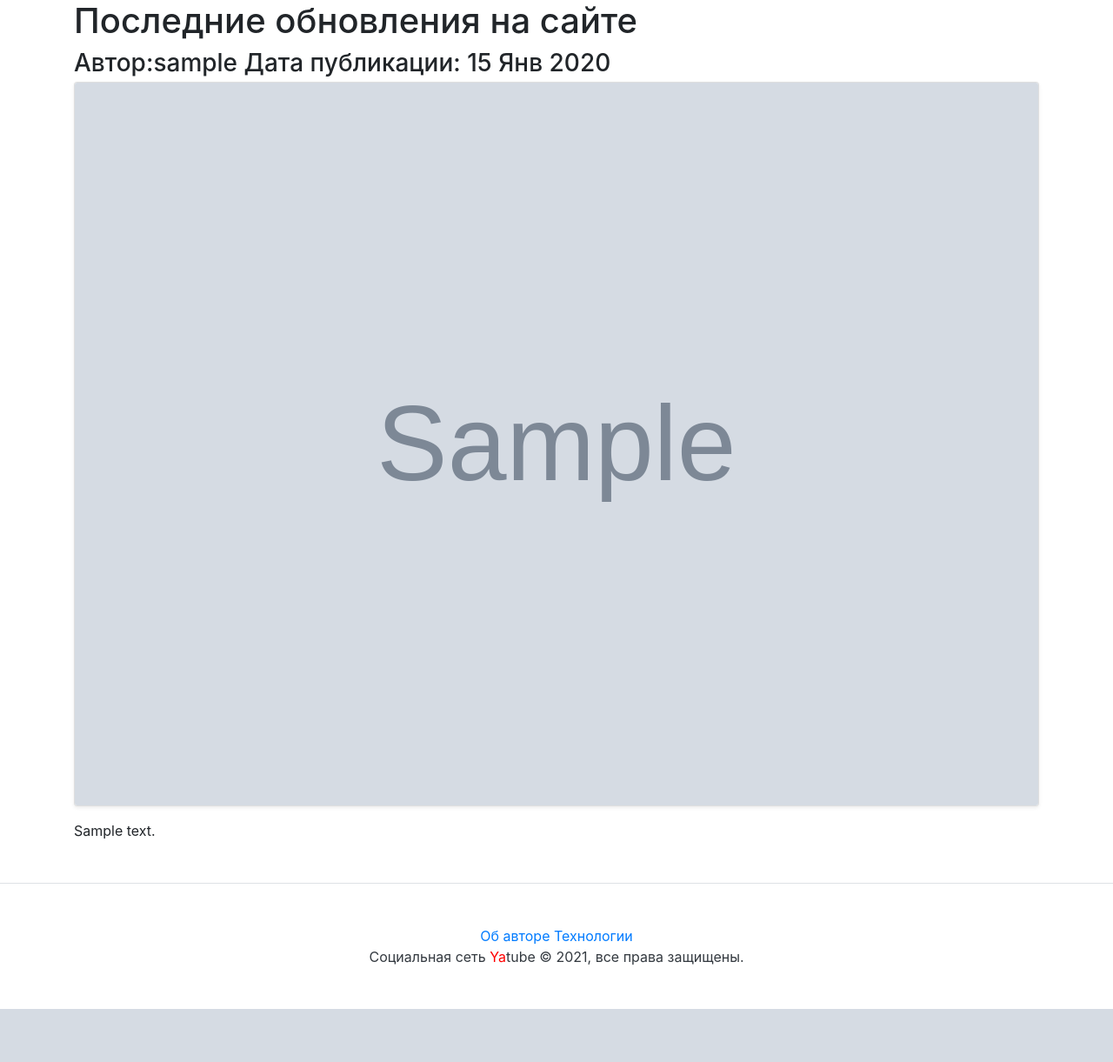
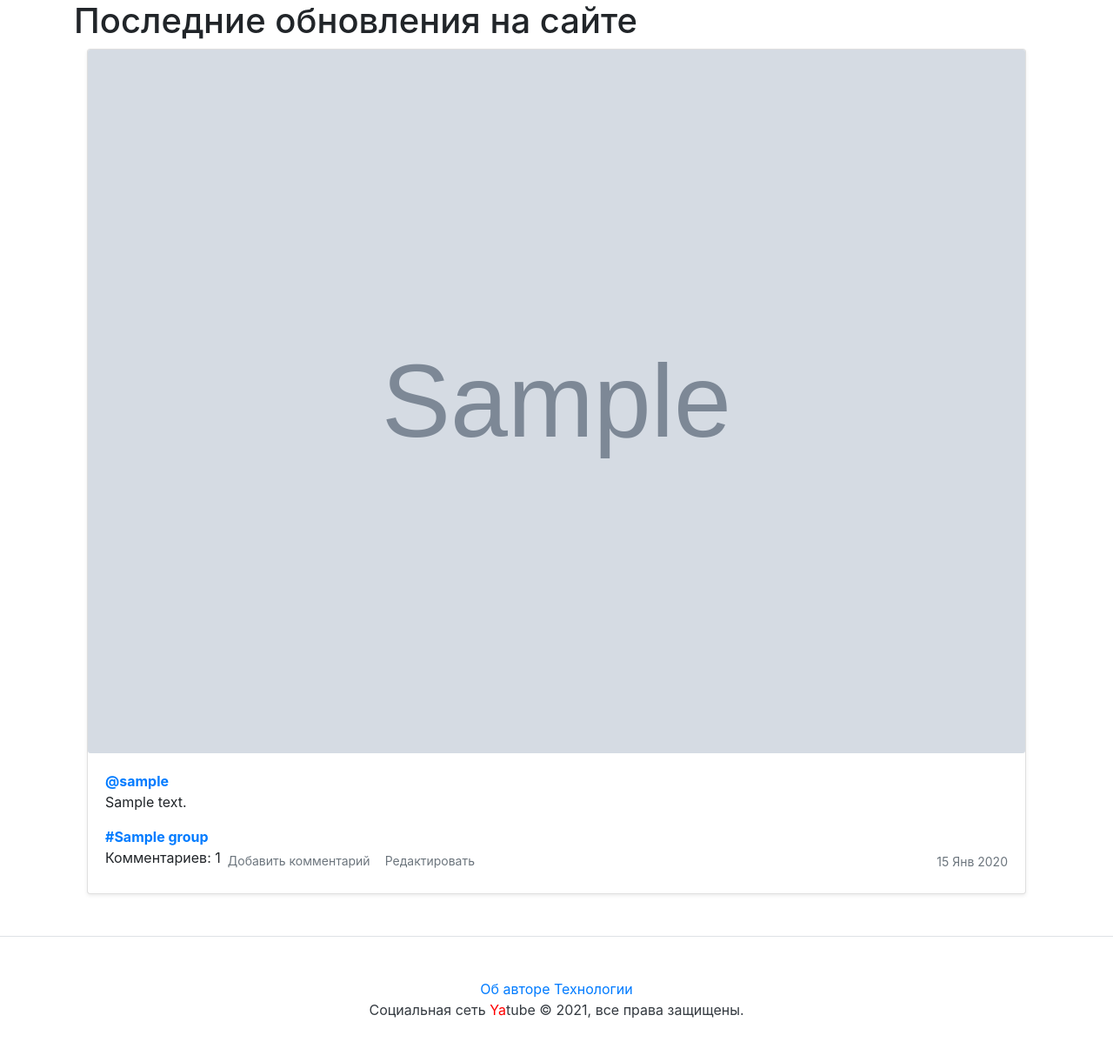
Before and after one commit to InaraShalfei/hw04_tests, a Django app: page / in a window 1280 px wide. Shown: the part 56-1277 px from the top of the page at 87% size. Before the commit the page ends 1216 px from the top, so only its background shows below. Run offline with Django 3.2, Linux system fonts and the light colour scheme; tables that the repository leaves empty hold one stand-in row (values such as "Sample post"); grey boxes marked "Sample" are stand-in pictures; some libraries are stand-ins or nearby versions.

Commit message:
Include post_car.html into other basic templates

```diff
--- a/templates/includes/post_card.html
+++ b/templates/includes/post_card.html
@@ -7,24 +7,36 @@
     <div class="card-body">
         <p class="card-text">
             <!-- Ссылка на страницу автора в атрибуте href; username автора в тексте ссылки -->
-            <a href="{% url 'profile' author.username %}"><strong class="d-block text-gray-dark">{{ author.username }}</strong></a>
-            <!-- Текст поста -->
-            {{ post.text|linebreaksbr }}
-        </p>
+            <a name="post_{{ post.id }}" href="{% url 'profile' post.author.username %}">
+        <strong class="d-block text-gray-dark">@{{ post.author }}</strong>
+      </a>
+      {{ post.text|linebreaksbr }}
+    </p>
+        {% if post.group %}
+    <a class="card-link muted" href="{% url 'group' post.group.slug %}">
+      <strong class="d-block text-gray-dark">#{{ post.group.title }}</strong>
+    </a>
+    {% endif %}
         <div class="d-flex justify-content-between align-items-center">
-            <div class="btn-group ">
-                <!-- Ссылка на страницу записи в атрибуте href-->
-                {% if request.resolver_match.url_name != 'add_comment' %}
+      <div class="btn-group">
+        {% if post.comments.exists %}
+        <div>
+          Комментариев: {{ post.comments.count }}
+        </div>
+        {% endif %}
+        {% if request.resolver_match.url_name != 'add_comment' %}
                     <a class="btn btn-sm text-muted"
-                       href="{% url 'add_comment' author.username post.id %}"
+                       href="{% url 'add_comment' post.author.username post.id %}"
                        role="button"
                     >
                         Добавить комментарий
                     </a>
                 {% endif %}
+                <!-- Ссылка на страницу записи в атрибуте href-->
+
                 <!-- Ссылка на редактирование, показывается только автору записи -->
                 {% if request.user == user %}
-                <a class="btn btn-sm text-muted" href="{% url 'post_edit' author.username post.id %}" role="button">Редактировать</a>
+                <a class="btn btn-sm text-muted" href="{% url 'post_edit' post.author.username post.id %}" role="button">Редактировать</a>
 
                 <hr>
                 {% endif %}
--- a/templates/index.html
+++ b/templates/index.html
@@ -3,19 +3,14 @@
 {% block header %}Последние обновления на сайте{% endblock %}
 {% block content %}
 
-{% for post in page %}
-<h3>
-    Автор:{{ post.author }} Дата публикации: {{ post.pub_date|date:"d M Y" }}
-    <div class="card mb-3 mt-1 shadow-sm">
-    {% load thumbnail %}
-    {% thumbnail post.image "960x339" crop="center" upscale=True as im %}
-        <img class="card-img" src="{{ im.url }}">
-    {% endthumbnail %}
-    </div>
-</h3>
-<p>{{ post.text|linebreaksbr }}</p>
-{% if not forloop.last %}
-<hr>{% endif %}
-{% endfor %}
-{% include "includes/paginator.html" %}
+<div class="container">
+    {% for post in page %}
+    {% include "includes/post_card.html" with post=post %}
+    {% if not forloop.last %}
+    {% endif %}
+    {% endfor %}
+</div>
+{% if page.has_other_pages %}
+{% include "includes/paginator.html" with items=page paginator=paginator%}
+{% endif %}
 {% endblock %}
--- a/templates/new.html
+++ b/templates/new.html
@@ -35,7 +35,7 @@
                             aria-required="{% if field.field.required %}true{% else %}false{% endif %}"
                     >
                         <label for="{{ field.id_for_label }}" class="col-md-4 col-form-label text-md-right">
-                                {{ field.label }}{% if field.field.required %}<span class="required">*</span>{% endif %}</label>
+                            {{ field.label }}{% if field.field.required %}<span class="required">*</span>{% endif%}</label>
                         <div class="col-md-6">
                             {{ field|addclass:"form-control" }}
                         </div>
--- a/templates/post.html
+++ b/templates/post.html
@@ -13,6 +13,7 @@
         <!-- Начало блока с отдельным постом -->
         {% include "includes/post_card.html" %}
         {% include "includes/comments.html" %}
+        {% include "includes/paginator.html" %}
 
     </div>
 
```
Also changed, not shown: templates/group.html (+9 -12 lines), templates/base.html (indentation only). Lines whose indentation alone changed are shown as unchanged.
